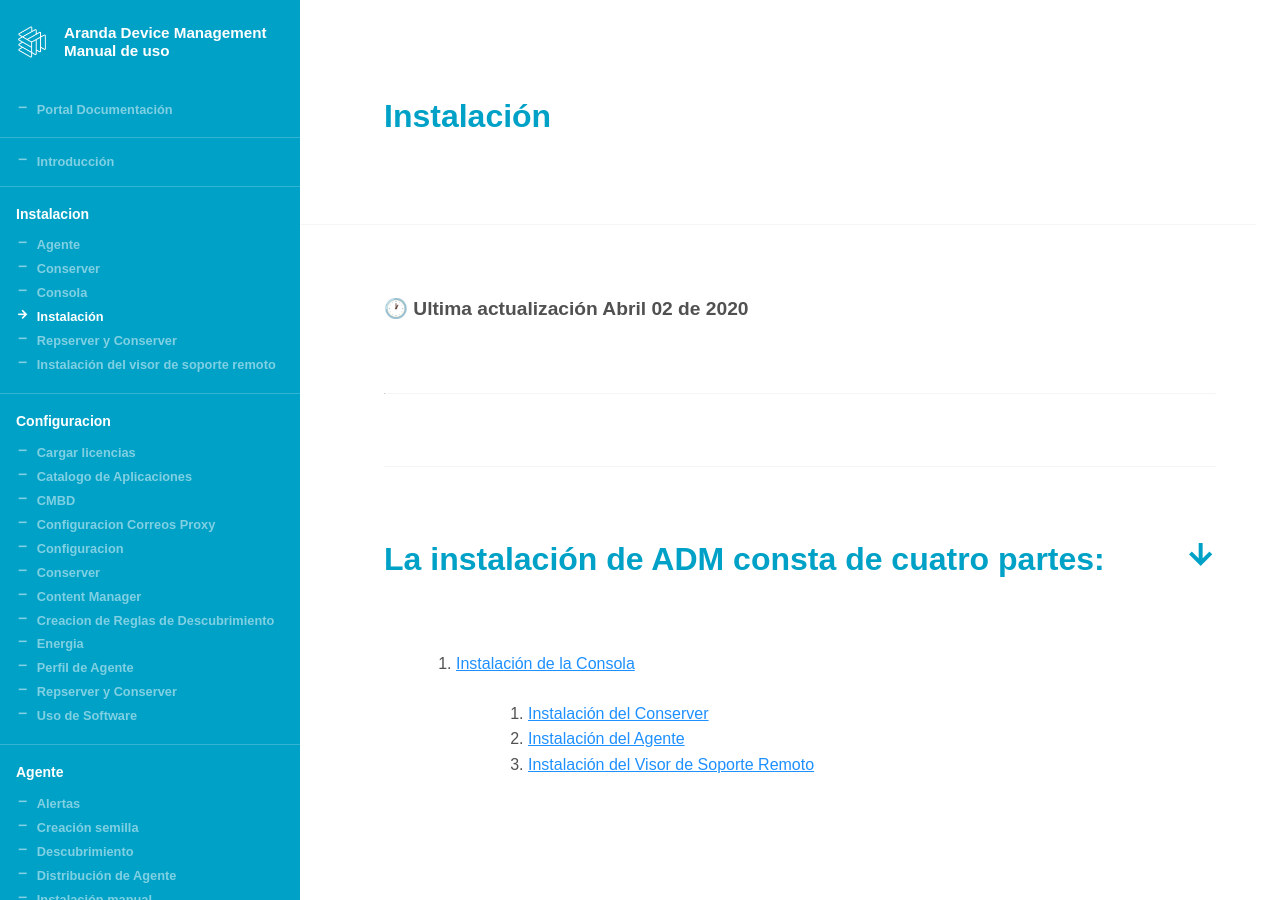
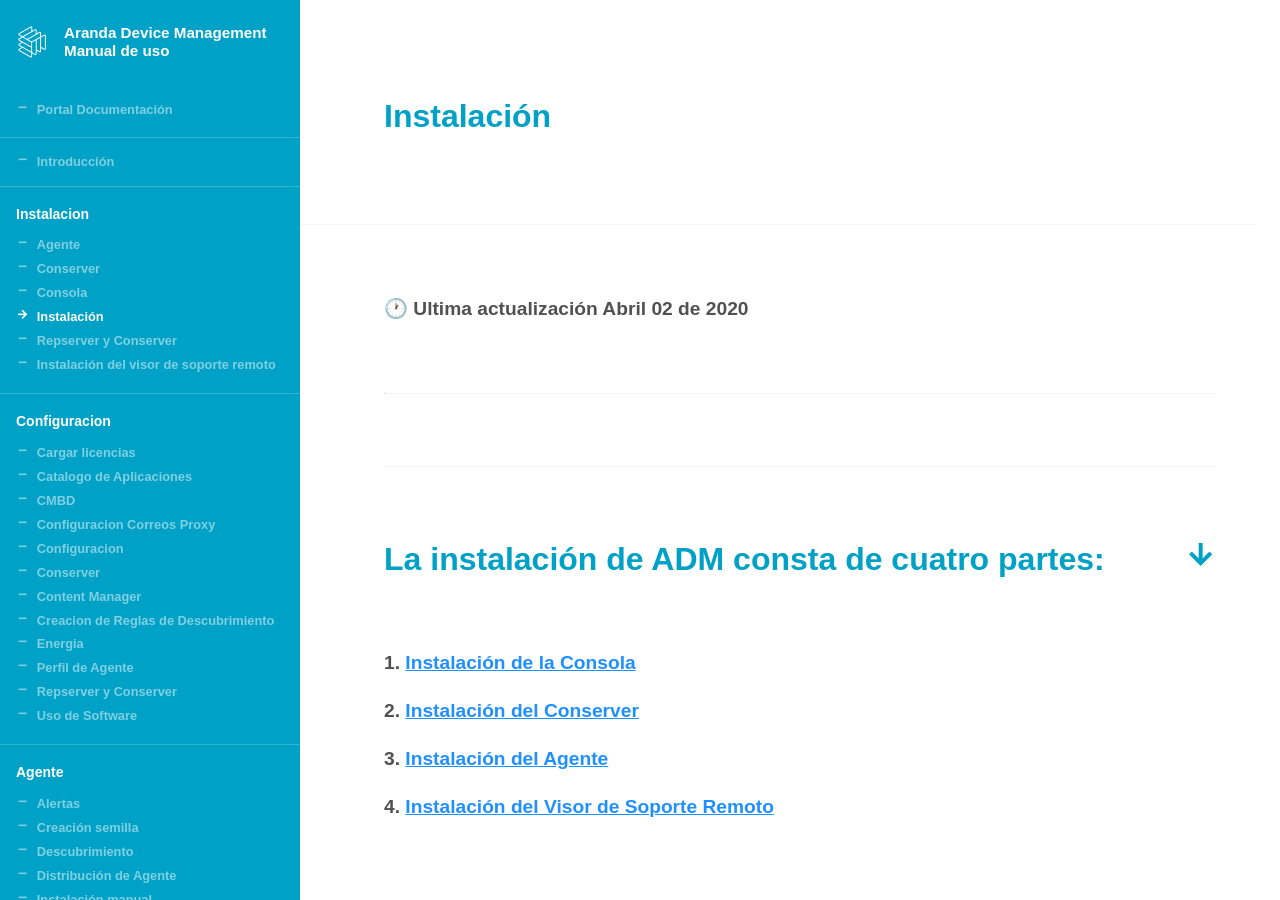
Before and after one commit to Nats85/adm, a Jekyll site: the page built from _docs/instalacion/instalacion.md, in a window 1280 px wide. Built offline with Jekyll 4.4.1, drawn with Linux system fonts in a browser that asks for light colours.

Commit message:
Update instalacion.md

```diff
--- a/_docs/instalacion/instalacion.md
+++ b/_docs/instalacion/instalacion.md
@@ -9,7 +9,7 @@ info:
 
 # La instalación de ADM consta de cuatro partes:
 
-  > 1. [Instalación de la Consola](https://nats85.github.io/adm/docs/instalacion/consola.html)
-	> 2. [Instalación del Conserver](https://nats85.github.io/adm/docs/instalacion/conserver.html)
-	> 3. [Instalación del Agente](https://nats85.github.io/adm/docs/instalacion/agente.html)
-	> 4. [Instalación del Visor de Soporte Remoto](https://nats85.github.io/adm/docs/instalacion/visor_remoto.html)
+## 1. [Instalación de la Consola](https://nats85.github.io/adm/docs/instalacion/consola.html)
+## 2. [Instalación del Conserver](https://nats85.github.io/adm/docs/instalacion/conserver.html)
+## 3. [Instalación del Agente](https://nats85.github.io/adm/docs/instalacion/agente.html)
+## 4. [Instalación del Visor de Soporte Remoto](https://nats85.github.io/adm/docs/instalacion/visor_remoto.html)
```
